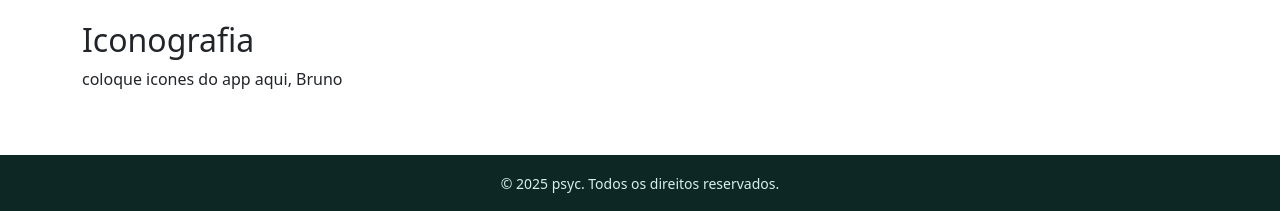
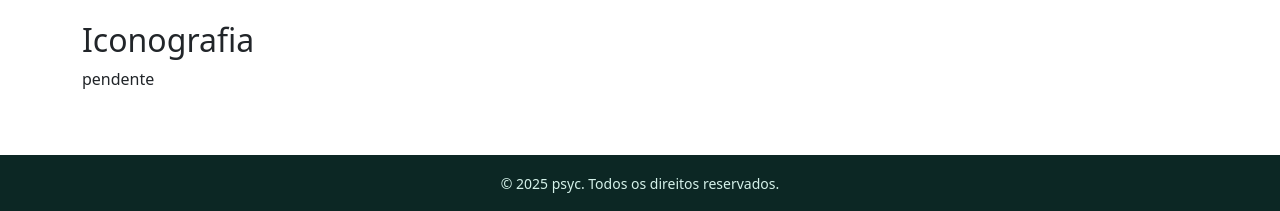
Before and after one commit to Sandro-Castro/psyApp-site, a plain HTML site: page branding.html in a window 1280 px wide. Shown: the part 679-890 px from the top of the page. Drawn offline with nearby package versions, Linux system fonts and the light colour scheme.

Commit message:
edit page branding

```diff
--- a/branding.html
+++ b/branding.html
@@ -74,7 +74,7 @@
           </div>
         </div>
         <h2>Iconografia</h2>
-        <p>coloque icones do app aqui, Bruno</p>
+        <p>pendente</p>
 
     </section>
   </main>
```
